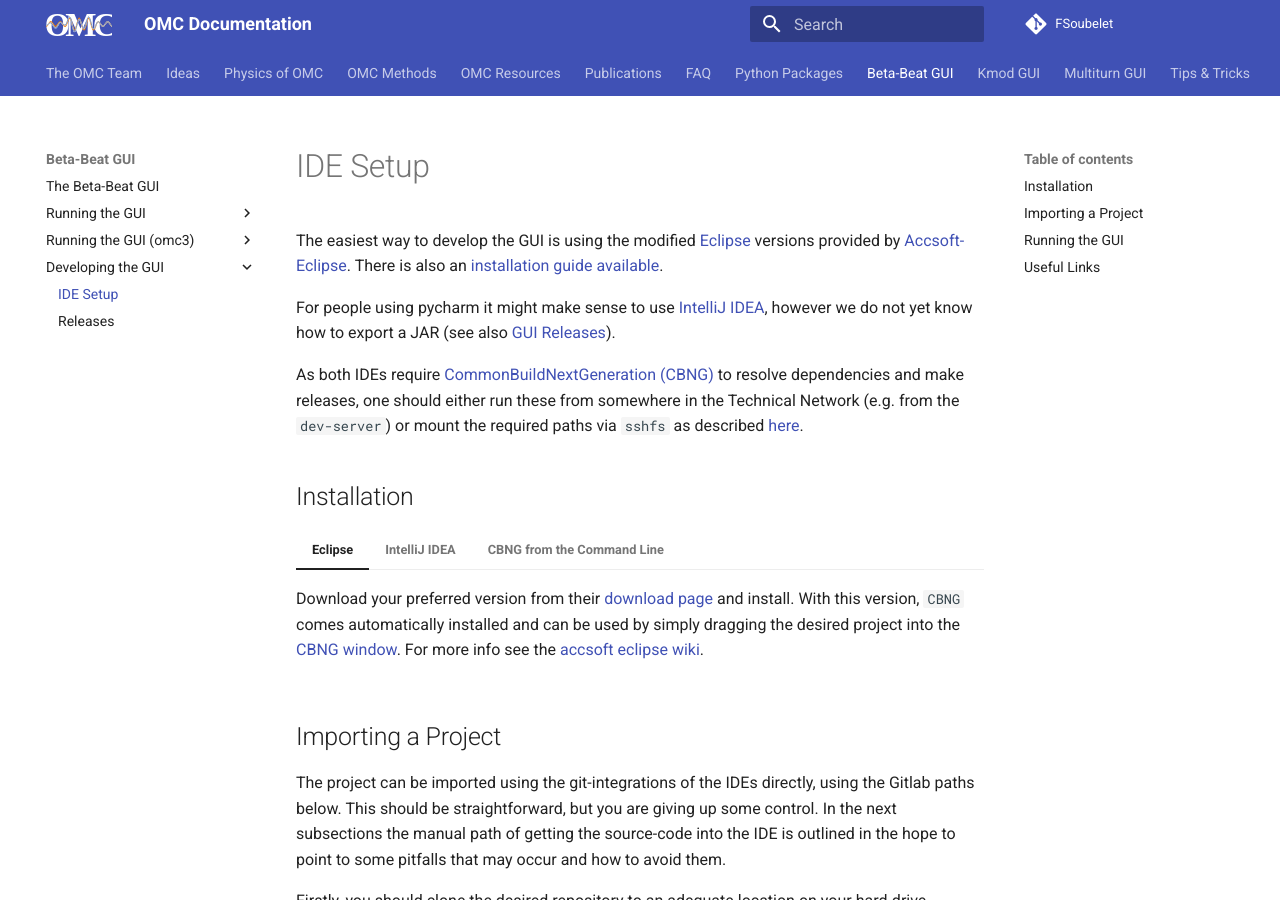
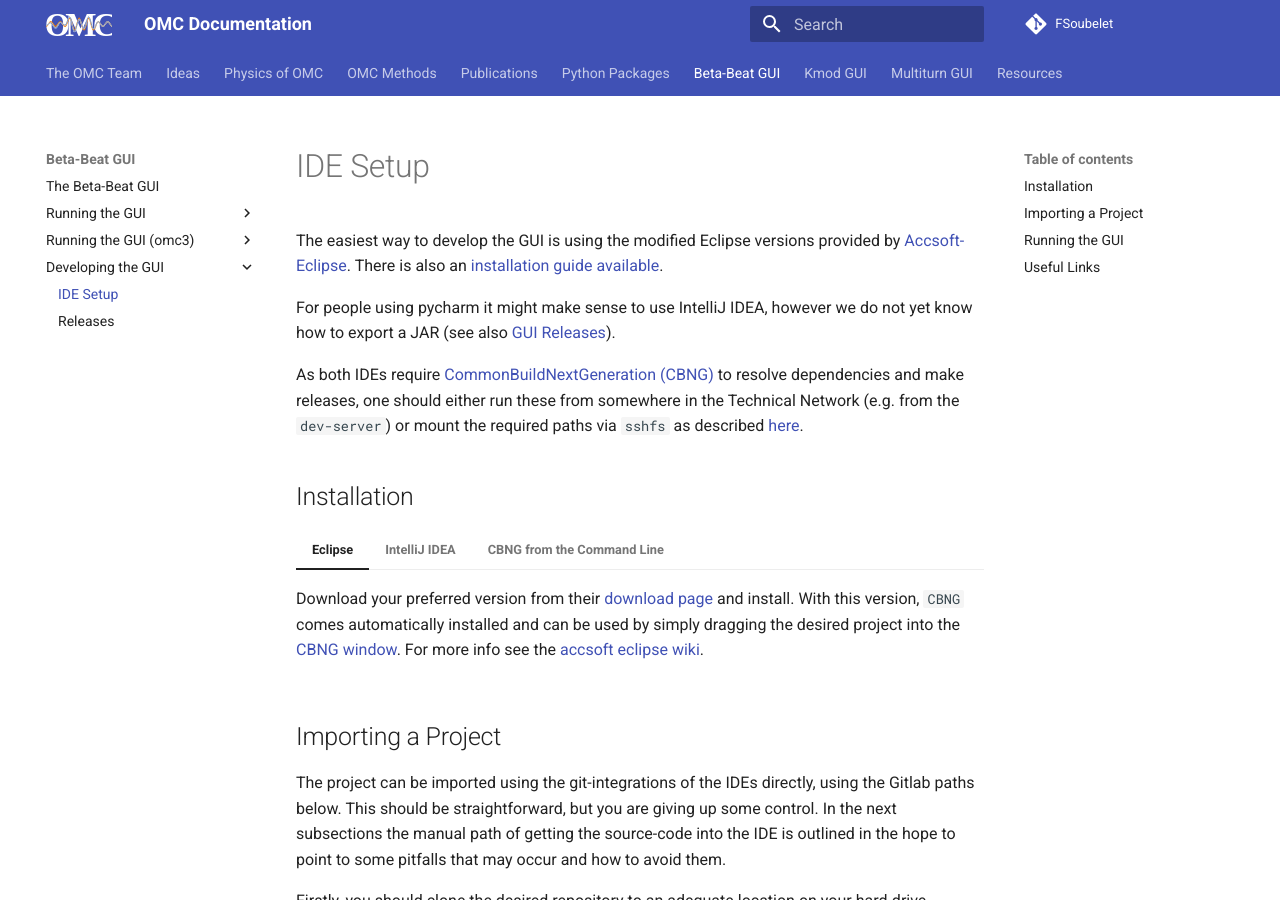
Before and after one commit to pylhc/pylhc.github.io, an MkDocs documentation site: the page built from docs/guis/betabeat/ide_install.md, in a window 1280 px wide and 900 px high. Built offline with MkDocs 1.6.1 and Material for MkDocs 9.7.7, drawn with Linux system fonts in a browser that asks for light colours; some of the changed lines change nothing that is shown.

Commit message:
tips and tricks and Resources, files in dedicated folder

```diff
--- a/docs/guis/betabeat/ide_install.md
+++ b/docs/guis/betabeat/ide_install.md
@@ -1,11 +1,11 @@
 # IDE Setup
 
-The easiest way to develop the GUI is using the modified [Eclipse](#eclipse) versions provided by [Accsoft-Eclipse][accsoft_eclipse]{target=_blank}.
+The easiest way to develop the GUI is using the modified Eclipse versions provided by [Accsoft-Eclipse][accsoft_eclipse]{target=_blank}.
 There is also an [installation guide available][accsoft_eclipse_wiki]{target=_blank}.
 
-For people using pycharm it might make sense to use [IntelliJ IDEA](#intellij-idea), however we do not yet know how to export a JAR (see also [GUI Releases](releases.md)).
+For people using pycharm it might make sense to use IntelliJ IDEA, however we do not yet know how to export a JAR (see also [GUI Releases](releases.md)).
 
-As both IDEs require [CommonBuildNextGeneration (CBNG)][cbng_wiki]{target=_blank} to resolve dependencies and make releases, one should either run these from somewhere in the Technical Network (e.g. from the `dev-server`) or mount the required paths via `sshfs` as described [here](../../omc_team/tricks.md#mounting-tn-resources-on-gn-machines).
+As both IDEs require [CommonBuildNextGeneration (CBNG)][cbng_wiki]{target=_blank} to resolve dependencies and make releases, one should either run these from somewhere in the Technical Network (e.g. from the `dev-server`) or mount the required paths via `sshfs` as described [here](../../resources/tricks.md#mounting-tn-resources-on-gn-machines).
 
 ## Installation
 
--- a/mkdocs.yml
+++ b/mkdocs.yml
@@ -93,9 +93,7 @@ nav:
   - Ideas: omc_team/ideas.md
   - Physics of OMC: omc_team/physics.md
   - OMC Methods: omc_team/methods.md
-  - OMC Resources: omc_team/resources.md
   - Publications: omc_team/publications.md
-  - FAQ: omc_team/faqs.md
   - Python Packages:
     - The OMC Packages: packages/about.md
     - The omc3 Package:
@@ -138,7 +136,9 @@ nav:
   - Multiturn GUI:
       - The Multiturn GUI: guis/multiturn/gui.md
       - Running the GUI: guis/multiturn/running.md
-  - Tips & Tricks:
-      - Links: omc_team/links.md
-      - Tricks: omc_team/tricks.md
+  - Resources:
+      - Todo: resources/resources.md
+      - Links: resources/links.md
+      - Tricks: resources/tricks.md
       - Publications: omc_team/publications.md
+      - FAQ: resources/faqs.md
```
Also changed, not shown: docs/resources/faqs.md (renamed from docs/omc_team/faqs.md), docs/resources/links.md (renamed from docs/omc_team/links.md), docs/resources/resources.md (renamed from docs/omc_team/resources.md), docs/resources/tricks.md (renamed from docs/omc_team/tricks.md).
